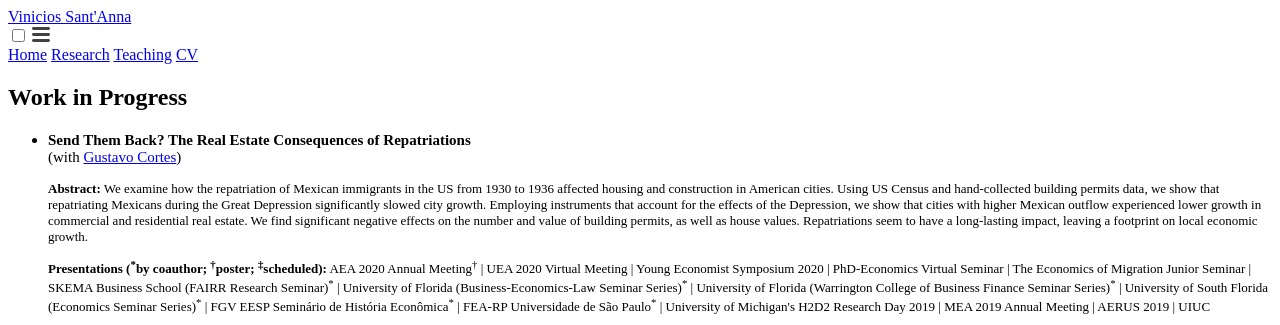
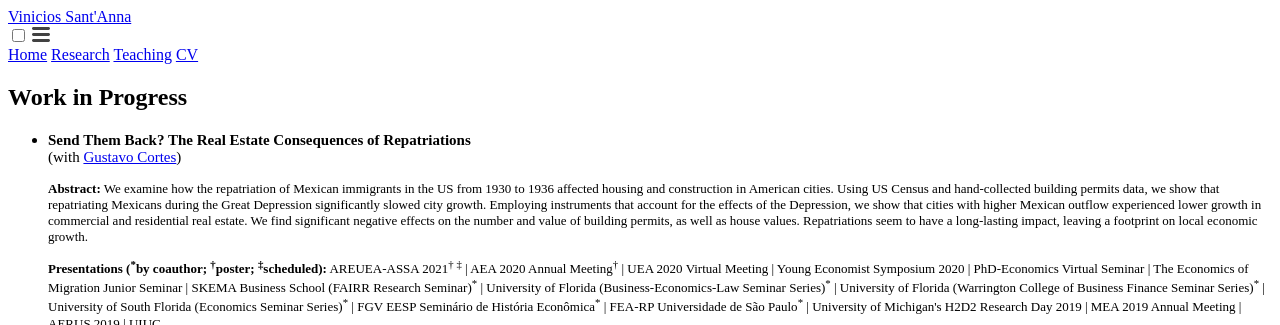
Before and after one commit to vpsantanna/vpsantanna.github.io, a Jekyll site: the page built from 2-research.md, in a window 1280 px wide and 900 px high, cut to the strip 0-325 px from the top of the window. Built offline with Jekyll 4.4.1, drawn with Linux system fonts in a browser that asks for light colours; a script that is not in the unit is left out.

Commit message:
Update 2-research.md

```diff
--- a/2-research.md
+++ b/2-research.md
@@ -27,7 +27,7 @@ permalink: /research/
 
    <p style="font-size:13px"><b>Abstract:</b> We examine how the repatriation of Mexican immigrants in the US from 1930 to 1936 affected housing and construction in American cities. Using US Census and hand-collected building permits data, we show that repatriating Mexicans during the Great Depression significantly slowed city growth. Employing instruments that account for the effects of the Depression, we show that cities with higher Mexican outflow experienced lower growth in commercial and residential real estate. We find significant negative effects on the number and value of building permits, as well as house values. Repatriations seem to have a long-lasting impact, leaving a footprint on local economic growth. </p>
 
-   <p style="font-size:13px"><strong>Presentations (<sup>*</sup>by coauthor; <sup>&#8224;</sup>poster; <sup>&#8225;</sup>scheduled):</strong> AEA 2020 Annual Meeting<sup>&#8224;</sup> | UEA 2020 Virtual Meeting | Young Economist Symposium 2020 | PhD-Economics Virtual Seminar | The Economics of Migration Junior Seminar | SKEMA Business School (FAIRR Research Seminar)<sup>*</sup> | University of Florida (Business-Economics-Law Seminar Series)<sup>*</sup> | University of Florida (Warrington College of Business Finance Seminar Series)<sup>*</sup> | University of South Florida (Economics Seminar Series)<sup>*</sup> | FGV EESP Seminário de História Econômica<sup>*</sup> | FEA-RP Universidade de São Paulo<sup>*</sup> | University of Michigan's H2D2 Research Day 2019 | MEA 2019 Annual Meeting | AERUS 2019 | UIUC </p>
+   <p style="font-size:13px"><strong>Presentations (<sup>*</sup>by coauthor; <sup>&#8224;</sup>poster; <sup>&#8225;</sup>scheduled):</strong> AREUEA-ASSA 2021<sup>&#8224; &#8225;</sup> | AEA 2020 Annual Meeting<sup>&#8224;</sup> | UEA 2020 Virtual Meeting | Young Economist Symposium 2020 | PhD-Economics Virtual Seminar | The Economics of Migration Junior Seminar | SKEMA Business School (FAIRR Research Seminar)<sup>*</sup> | University of Florida (Business-Economics-Law Seminar Series)<sup>*</sup> | University of Florida (Warrington College of Business Finance Seminar Series)<sup>*</sup> | University of South Florida (Economics Seminar Series)<sup>*</sup> | FGV EESP Seminário de História Econômica<sup>*</sup> | FEA-RP Universidade de São Paulo<sup>*</sup> | University of Michigan's H2D2 Research Day 2019 | MEA 2019 Annual Meeting | AERUS 2019 | UIUC </p>
 
    <div class="iframe-container"><iframe src="https://player.vimeo.com/video/384544947" frameborder="0" webkitallowfullscreen mozallowfullscreen allowfullscreen></iframe></div>
 
```
